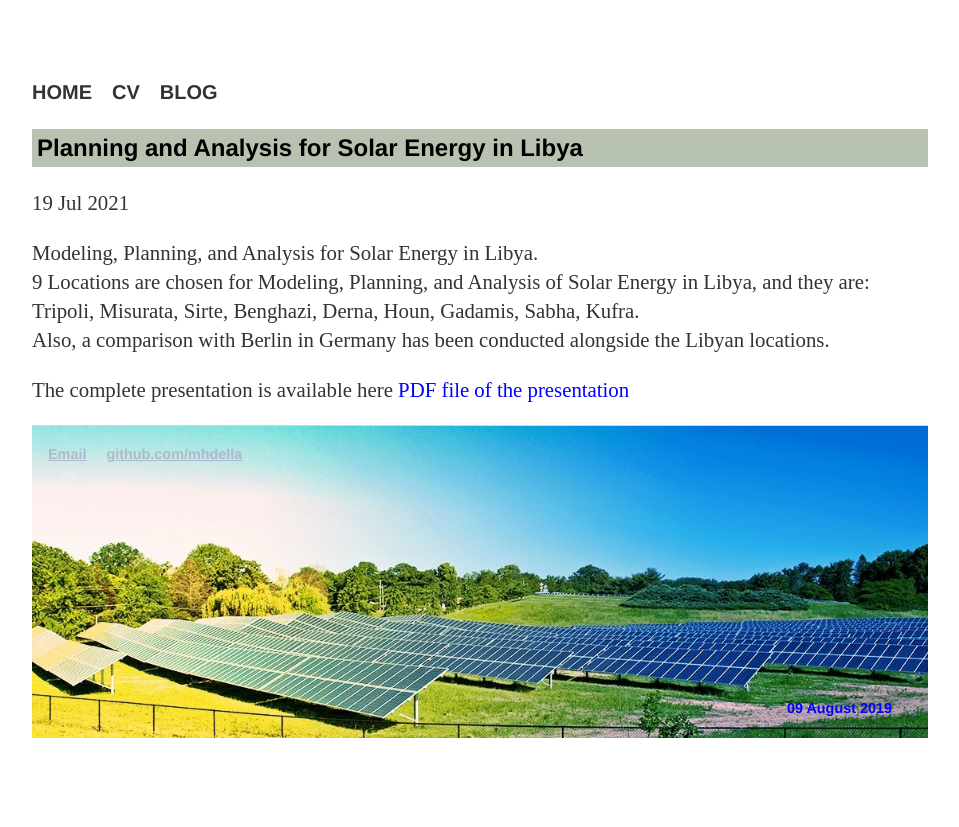
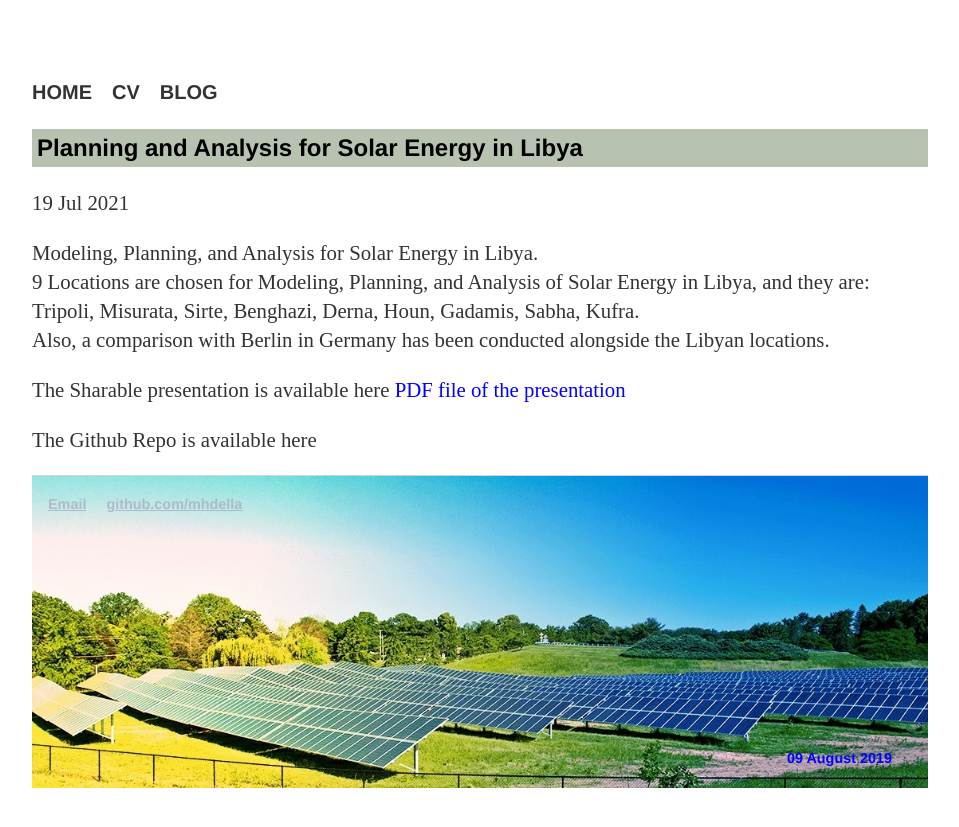
Before and after one commit to MohamedAbuella/MohamedAbuella.github.io, a Jekyll site: the page built from _posts/2021-07-19-planning_and_analysis_solar_energy_in_Libya.html, in a window 1280 px wide. Shown: the top 827 px of the page, without its empty margins (160-1119 px from the left). Built offline with Jekyll 4.4.1, drawn with Linux system fonts in a browser that asks for light colours; nearby versions of some CDN libraries; a script that is not in the unit is left out; comment, search, counter and statistics services are not loaded.

Commit message:
Update 2021-07-19-planning_and_analysis_solar_energy_in_Libya.html

```diff
--- a/_posts/2021-07-19-planning_and_analysis_solar_energy_in_Libya.html
+++ b/_posts/2021-07-19-planning_and_analysis_solar_energy_in_Libya.html
@@ -9,4 +9,5 @@ tags:       [Blog]
 <br> 9 Locations are chosen for Modeling, Planning, and Analysis of Solar Energy in Libya, and they are:
 Tripoli, Misurata, Sirte, Benghazi, Derna, Houn, Gadamis, Sabha, Kufra.
 <br> Also, a comparison with Berlin in Germany has been conducted alongside the Libyan locations.
-<p>The complete presentation is available here <a href="https://github.com/mhdella/Solar-Energy-Modeling-for-Some-Locations-in-Libya/blob/main/Solar_Energy_Analysis_for%20Some%20Locations%20in%20Libya.pdf" target="_blank" style="color:blue"> PDF file of the presentation </a> </p>
+<p>The Sharable presentation is available here <a href="https://www.slideshare.net/MohamedAbuella/planning-and-analysis-for-solar-energy-in-libya-249826208" target="_blank" style="color:blue"> PDF file of the presentation </a>
+<p>The Github Repo is available here <a href="https://github.com/mhdella/Solar-Energy-Modeling-for-Some-Locations-in-Libya" target="_blank" style="color:blue"> </a> </p>
```
